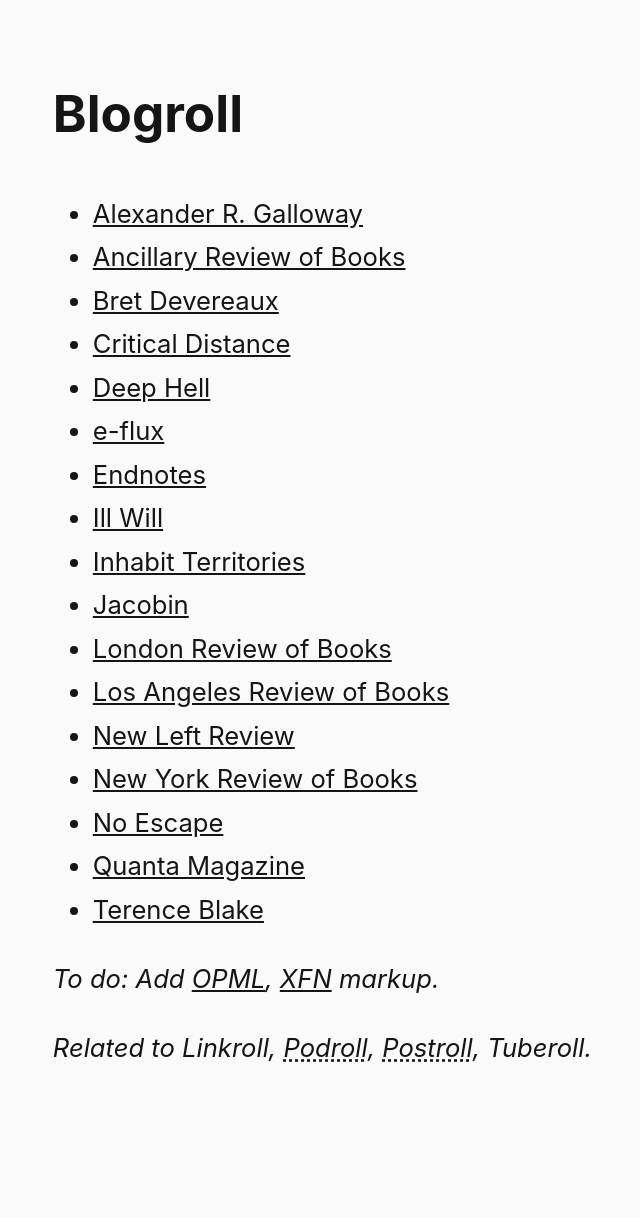
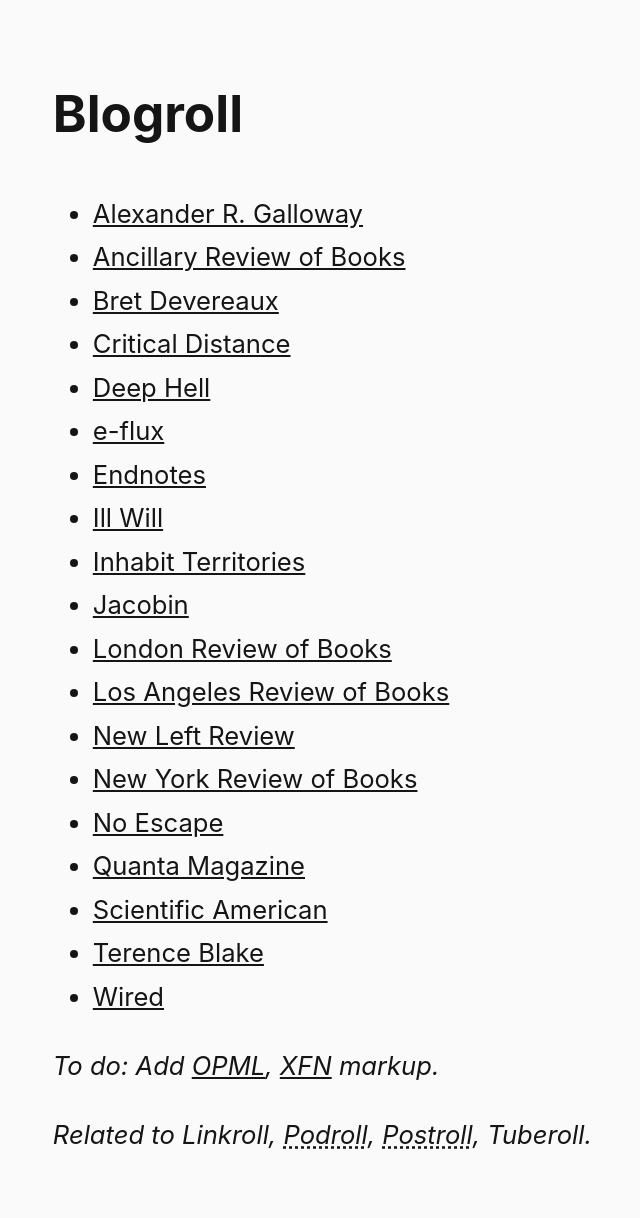
Before and after one commit to steinea/fyi, a Jekyll site: the page built from pages/blogroll.md, in a window 1280 px wide. Shown: the whole page, without its empty margins (24-664 px from the left). Built offline with Jekyll 4.4.1, drawn with Linux system fonts in a browser that asks for light colours; before the commit the page ends 1131 px from its top, so only the background shows below that.

Commit message:
Add SciAm, Wired

```diff
--- a/pages/blogroll.md
+++ b/pages/blogroll.md
@@ -20,7 +20,9 @@ permalink: /blogroll/
 * [New York Review of Books](https://www.nybooks.com/)
 * [No Escape](https://noescapevg.com/)
 * [Quanta Magazine](https://www.quantamagazine.org/)
+* [Scientific American](https://www.scientificamerican.com/)
 * [Terence Blake](https://terenceblake.wordpress.com/)
+* [Wired](https://www.wired.com/)
 
 *To do: Add [OPML](https://opml.org/spec2.opml), [XFN](https://gmpg.org/xfn/11) markup.*
 
```
